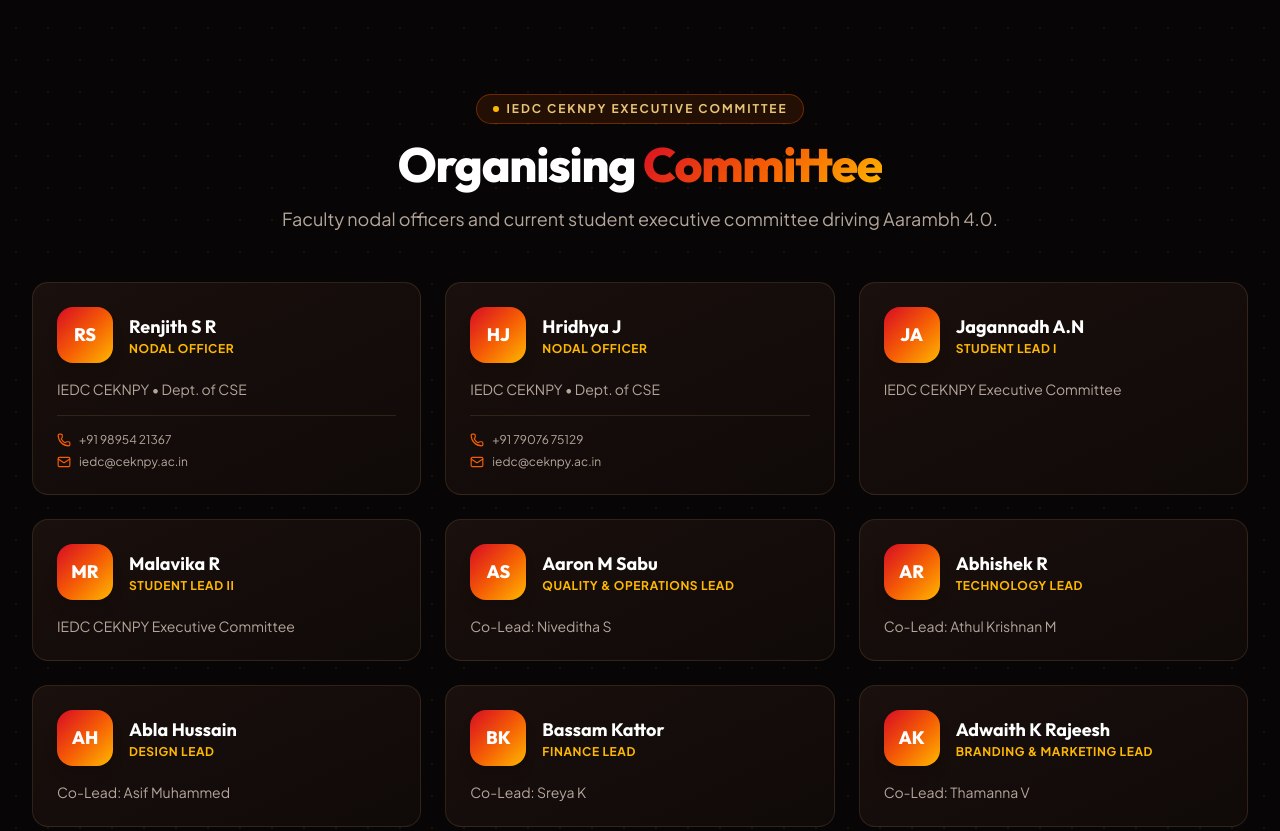
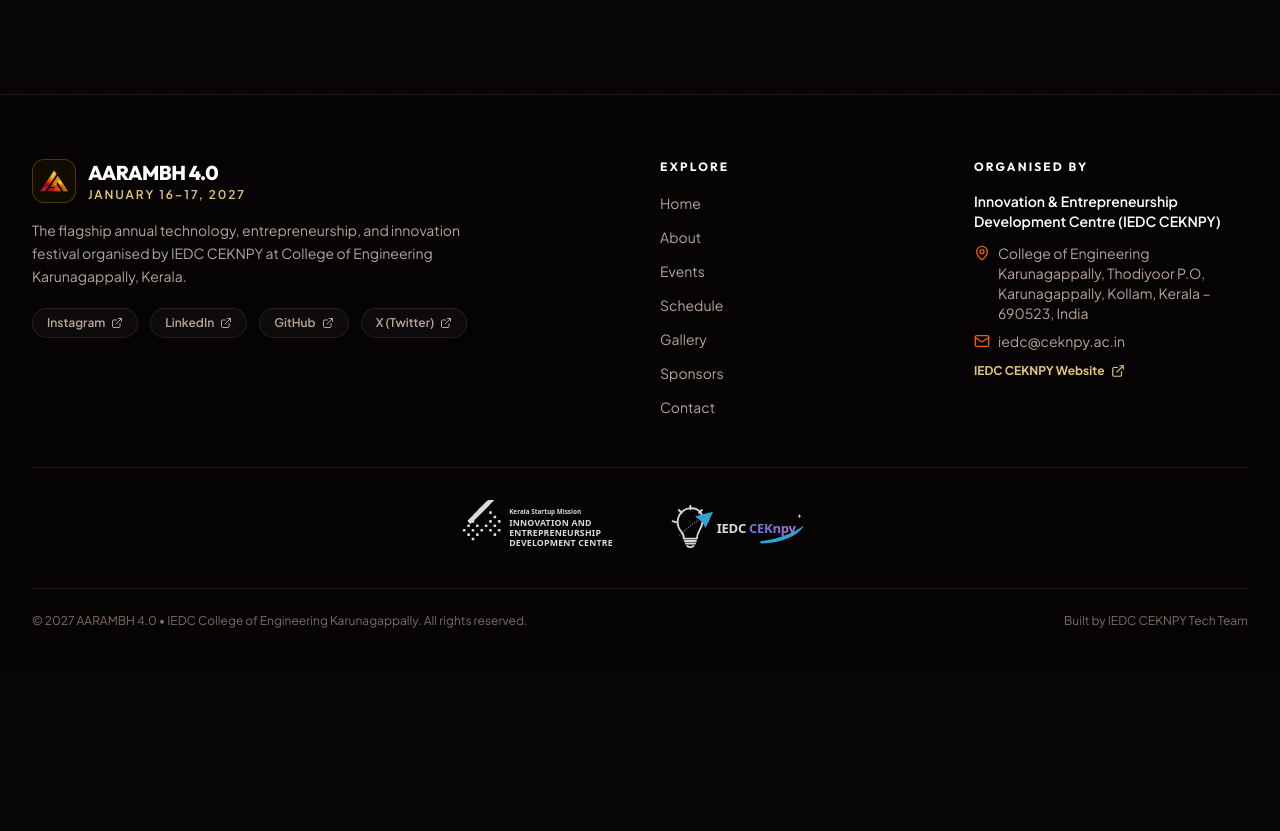
Before and after one commit to abhishekr-git/aarambh4.0, a Next.js app: page /about in a window 1280 px wide. Shown: the part 1748-2579 px from the top of the page. After the commit the page ends 2417 px from the top, so only its background shows below. Built offline with nearby package versions, Linux system fonts and the light colour scheme.

Commit message:
chore: remove executive and organising committee sections

```diff
--- a/src/app/about/page.tsx
+++ b/src/app/about/page.tsx
@@ -7,15 +7,13 @@ import {
   PREVIOUS_EDITION_HIGHLIGHTS,
   SITE_CONFIG,
 } from "@/data/site";
-import { TEAM_MEMBERS } from "@/data/team";
 import { SectionHeading } from "@/components/ui/SectionHeading";
 import { ScrollReveal } from "@/components/ui/ScrollReveal";
 import { AnimatedCounter } from "@/components/ui/AnimatedCounter";
-import { TeamCard } from "@/components/team/TeamCard";
 
 export const metadata: Metadata = {
   title: "About",
-  description: `Learn about ${SITE_CONFIG.name}, IEDC, ${SITE_CONFIG.collegeName}, previous edition highlights, and our organising committee.`,
+  description: `Learn about ${SITE_CONFIG.name}, IEDC, ${SITE_CONFIG.collegeName}, and previous edition highlights.`,
 };
 
 export default function AboutPage() {
@@ -135,23 +133,6 @@ export default function AboutPage() {
           ))}
         </div>
       </div>
-
-      {/* Organising Committee */}
-      <div id="committee" className="mt-24">
-        <SectionHeading
-          kicker="IEDC CEKNPY Executive Committee"
-          title="Organising"
-          highlight="Committee"
-          subtitle="Faculty nodal officers and current student executive committee driving Aarambh 4.0."
-        />
-        <div className="mt-12 grid grid-cols-1 gap-6 sm:grid-cols-2 lg:grid-cols-3">
-          {TEAM_MEMBERS.map((member, idx) => (
-            <ScrollReveal key={member.id} delay={Math.min(idx * 0.05, 0.2)}>
-              <TeamCard member={member} />
-            </ScrollReveal>
-          ))}
-        </div>
-      </div>
     </div>
   );
 }
--- a/src/app/page.tsx
+++ b/src/app/page.tsx
@@ -10,7 +10,6 @@ import {
 import { EVENTS } from "@/data/events";
 import { SCHEDULE_DAYS } from "@/data/schedule";
 import { SPONSORS } from "@/data/sponsors";
-import { FEATURED_TEAM_MEMBERS } from "@/data/team";
 import { GALLERY_ITEMS } from "@/data/gallery";
 import { FAQS } from "@/data/faqs";
 import { HeroSection } from "@/components/sections/HeroSection";
@@ -21,7 +20,6 @@ import { AnimatedCounter } from "@/components/ui/AnimatedCounter";
 import { EventGrid } from "@/components/events/EventGrid";
 import { ScheduleTimeline } from "@/components/schedule/ScheduleTimeline";
 import { SponsorGrid } from "@/components/sponsors/SponsorGrid";
-import { TeamCard } from "@/components/team/TeamCard";
 import { FAQAccordion } from "@/components/faq/FAQAccordion";
 import { RegistrationCTA } from "@/components/ui/RegistrationCTA";
 
@@ -307,35 +305,7 @@ export default function HomePage() {
         </div>
       </section>
 
-      {/* 9. Organising Committee */}
-      <section className="py-20 sm:py-28">
-        <div className="mx-auto max-w-7xl px-4 sm:px-6 lg:px-8">
-          <SectionHeading
-            kicker="The People Behind Aarambh"
-            title="Organising"
-            highlight="Committee"
-            subtitle="Guided by IEDC CEK faculty nodal officers and driven by dedicated student builders."
-          />
-          <div className="mt-12 grid grid-cols-1 gap-6 sm:grid-cols-2 lg:grid-cols-3">
-            {FEATURED_TEAM_MEMBERS.map((member, idx) => (
-              <ScrollReveal key={member.id} delay={Math.min(idx * 0.05, 0.2)}>
-                <TeamCard member={member} />
-              </ScrollReveal>
-            ))}
-          </div>
-          <div className="mt-10 text-center">
-            <Link
-              href="/about#committee"
-              className="btn-outline-glass inline-flex items-center gap-2 rounded-xl px-6 py-3 text-sm font-bold"
-            >
-              <span>Meet Full IEDC CEKNPY Execom</span>
-              <ArrowRight className="h-4 w-4 text-[var(--brand-secondary)]" />
-            </Link>
-          </div>
-        </div>
-      </section>
-
-      {/* 10. Location, Map & Travel Guide */}
+      {/* 9. Location, Map & Travel Guide */}
       <section
         id="location"
         className="border-y border-[var(--border-subtle)] bg-[var(--bg-secondary)]/55 py-20 sm:py-28"
```
